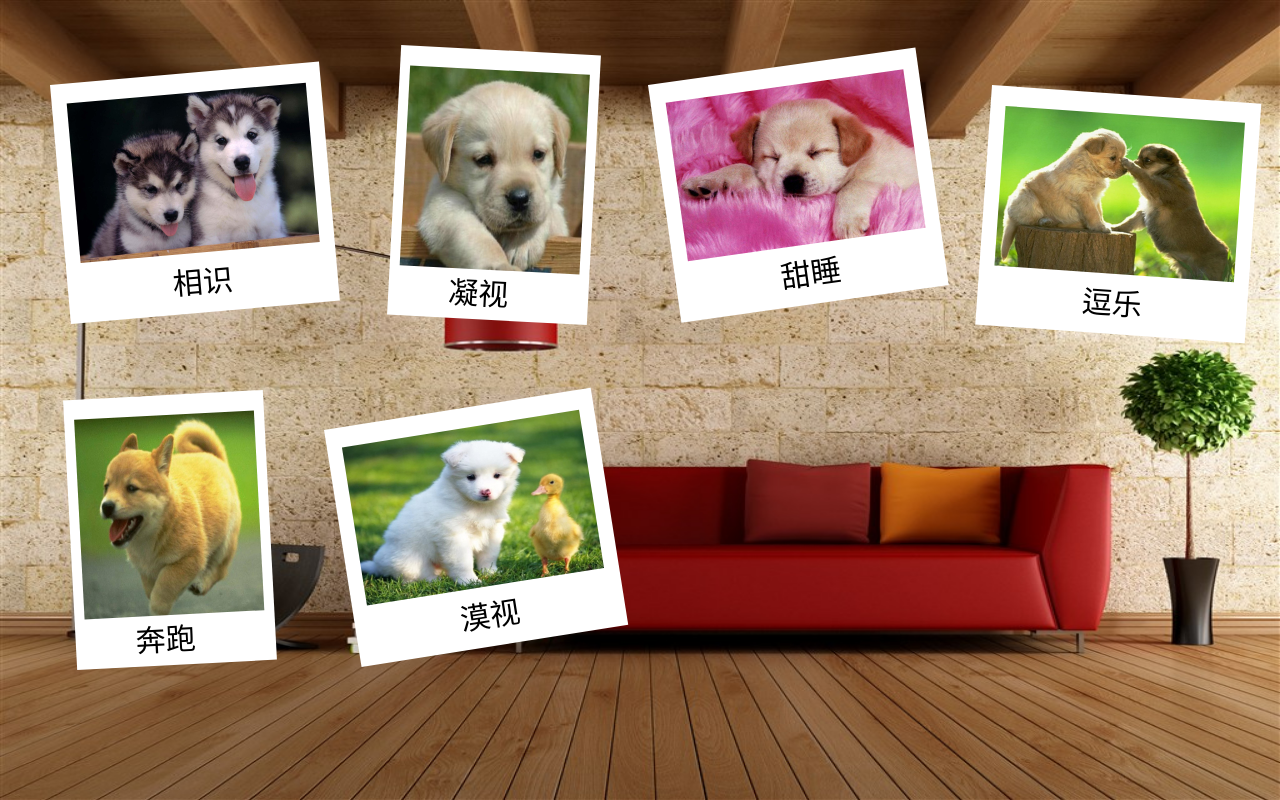
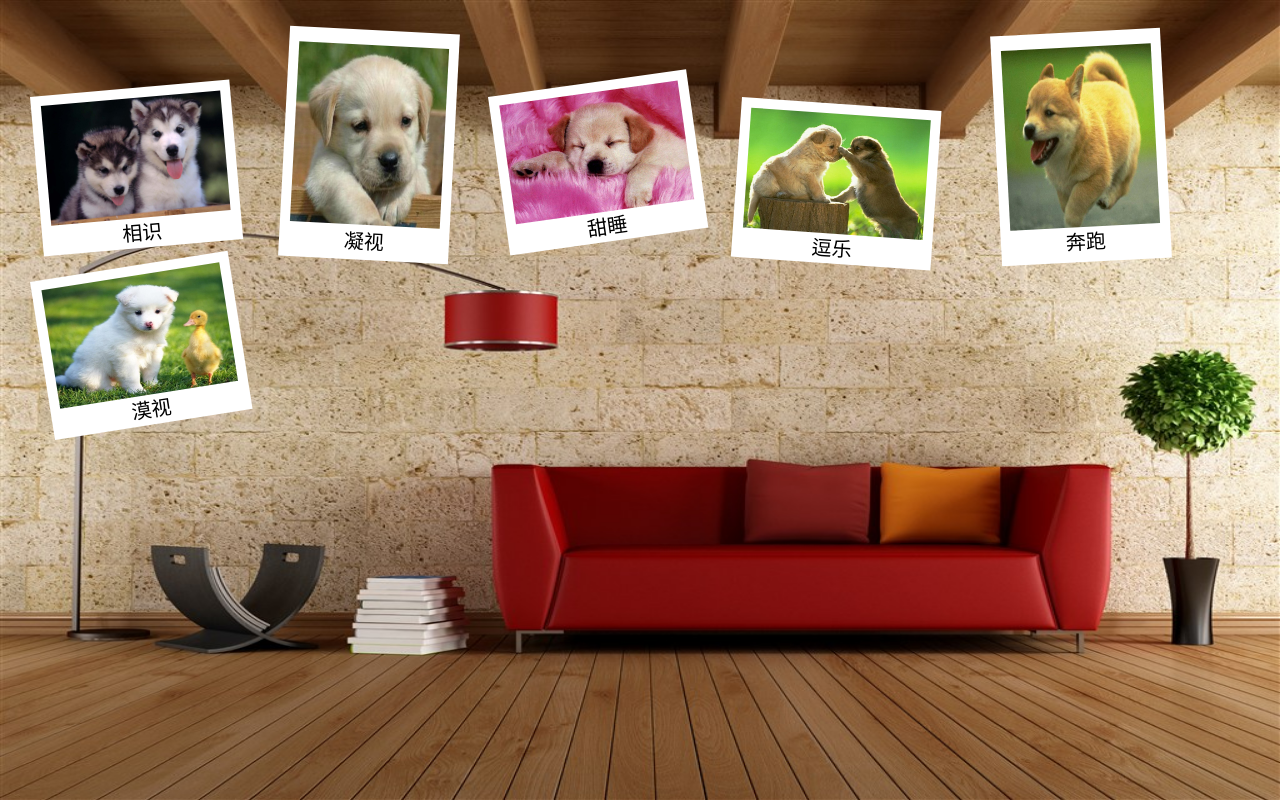
Before and after one commit to cuigongjian2000/homework6, a plain HTML site: page index.html in a window 1280 px wide. Drawn offline with Linux system fonts and the light colour scheme.

Commit message:
Update index.html

```diff
--- a/index.html
+++ b/index.html
@@ -19,28 +19,28 @@
 			display: inline-block;
 		}
 		#out1{
-			width: 270px;
-			height: 240px;
-			margin-top: 50px;
-			margin-left: 50px;
+			width: 200px;
+			height: 160px;
+			margin-top: 20px;
+			margin-left: 30px;
 			transform: rotate(-5deg);
 			transform-origin:0 0;
 		}
 		.on1{
-			width: 240px;
-			height: 160px;
-			margin-top: 20px;
-			margin-left: 15px;
+			width: 180px;
+			height: 120px;
+			margin-top: 10px;
+			margin-left: 10px;
 			background: url(images/11.JPG);
 			background-size: 100% 100%;
     		background-repeat:no-repeat;
 		}
 		.down1{
-			height: 60px;
-			width: 270px;
-			line-height: 60px;
+			height: 30px;
+			width: 200px;
+			line-height: 30px;
 			text-align:center;
-			font-size: 30px;
+			font-size: 20px;
 		}
 		#out1:hover{
 			transform: rotate(5deg);
@@ -48,55 +48,55 @@
 			transform: scale(1.2,1.2);
 		}
 		#out2{
-			width: 200px;
-			height: 270px;
-			margin-top: 50px;
-			margin-left: 70px;
+			width: 170px;
+			height: 230px;
+			margin-top: 30px;
+			margin-left: 50px;
 			transform: rotate(3deg);
 		}
 		.on2{
-			width: 180px;
-			height: 200px;
-			margin-top: 20px;
+			width: 150px;
+			height: 180px;
+			margin-top: 15px;
 			margin-left: 10px;
 			background: url(images/22.JPG);
 			background-size: 100% 100%;
     		background-repeat:no-repeat;
 		}
 		.down2{
-			height: 50px;
-			width: 180px;
-			line-height: 50px;
+			height: 350px;
+			width: 170px;
+			line-height: 35px;
 			text-align:center;
-			font-size: 30px;
+			font-size: 20px;
 		}
 		#out2:hover{
 			transform: rotate(-3deg);
 			transform: scale(1.2,1.2);
 		}
 		#out3{
-			width: 270px;
-			height: 240px;
-			margin-top: 50px;
-			margin-left: 50px;
+			width: 200px;
+			height: 160px;
+			margin-top: 20px;
+			margin-left: 30px;
 			transform: rotate(-8deg);
 			transform-origin:0 0;
 		}
 		.on3{
-			width: 240px;
-			height: 160px;
-			margin-top: 20px;
-			margin-left: 15px;
+			width: 180px;
+			height: 120px;
+			margin-top: 10px;
+			margin-left: 10px;
 			background: url(images/33.JPG);
 			background-size: 100% 100%;
     		background-repeat:no-repeat;
 		}
 		.down3{
-			height: 60px;
-			width: 270px;
-			line-height: 60px;
+			height: 30px;
+			width: 200px;
+			line-height: 30px;
 			text-align:center;
-			font-size: 30px;
+			font-size: 20px;
 		}
 		#out3:hover{
 			transform: rotate(8deg);
@@ -104,28 +104,28 @@
 			transform: scale(1.2,1.2);
 		}
 		#out4{
-			width: 270px;
-			height: 240px;
-			margin-top: 50px;
-			margin-left: 70px;
+			width: 200px;
+			height: 160px;
+			margin-top: 20px;
+			margin-left: 50px;
 			transform: rotate(4deg);
 			transform-origin:0 0;
 		}
 		.on4{
-			width: 240px;
-			height: 160px;
-			margin-top: 20px;
-			margin-left: 15px;
+			width: 180px;
+			height: 120px;
+			margin-top: 10px;
+			margin-left: 10px;
 			background: url(images/44.JPG);
 			background-size: 100% 100%;
     		background-repeat:no-repeat;
 		}
 		.down4{
-			height: 60px;
-			width: 270px;
-			line-height: 60px;
+			height: 30px;
+			width: 200px;
+			line-height: 30px;
 			text-align:center;
-			font-size: 30px;
+			font-size: 20px;
 		}
 		#out4:hover{
 			transform: rotate(-4deg);
@@ -133,55 +133,55 @@
 			transform: scale(1.2,1.2);
 		}
 		#out5{
-			width: 200px;
-			height: 270px;
-			margin-top: 70px;
-			margin-left: 70px;
+			width: 170px;
+			height: 230px;
+			margin-top: 30px;
+			margin-left: 50px;
 			transform: rotate(-3deg);
 		}
 		.on5{
-			width: 180px;
-			height: 200px;
-			margin-top: 20px;
+			width: 150px;
+			height: 180px;
+			margin-top: 15px;
 			margin-left: 10px;
 			background: url(images/55.JPG);
 			background-size: 100% 100%;
     		background-repeat:no-repeat;
 		}
 		.down5{
-			height: 50px;
-			width: 180px;
-			line-height: 50px;
+			height: 30px;
+			width:170px;
+			line-height: 30px;
 			text-align:center;
-			font-size: 30px;
+			font-size: 20px;
 		}
 		#out5:hover{
 			transform: rotate(3deg);
 			transform: scale(1.2,1.2);
 		}
 		#out6{
-			width: 270px;
-			height: 240px;
-			margin-top: 50px;
-			margin-left: 50px;
+			width: 200px;
+			height: 160px;
+			margin-top: 20px;
+			margin-left: 30px;
 			transform: rotate(-9deg);
 			transform-origin:0 0;
 		}
 		.on6{
-			width: 240px;
-			height: 160px;
-			margin-top: 20px;
-			margin-left: 15px;
+			width: 180px;
+			height: 120px;
+			margin-top: 10px;
+			margin-left: 10px;
 			background: url(images/66.JPG);
 			background-size: 100% 100%;
     		background-repeat:no-repeat;
 		}
 		.down6{
-			height: 60px;
-			width: 270px;
-			line-height: 60px;
+			height: 30px;
+			width: 200px;
+			line-height: 30px;
 			text-align:center;
-			font-size: 30px;
+			font-size: 20px;
 		}
 		#out6:hover{
 			transform: rotate(9deg);
```
